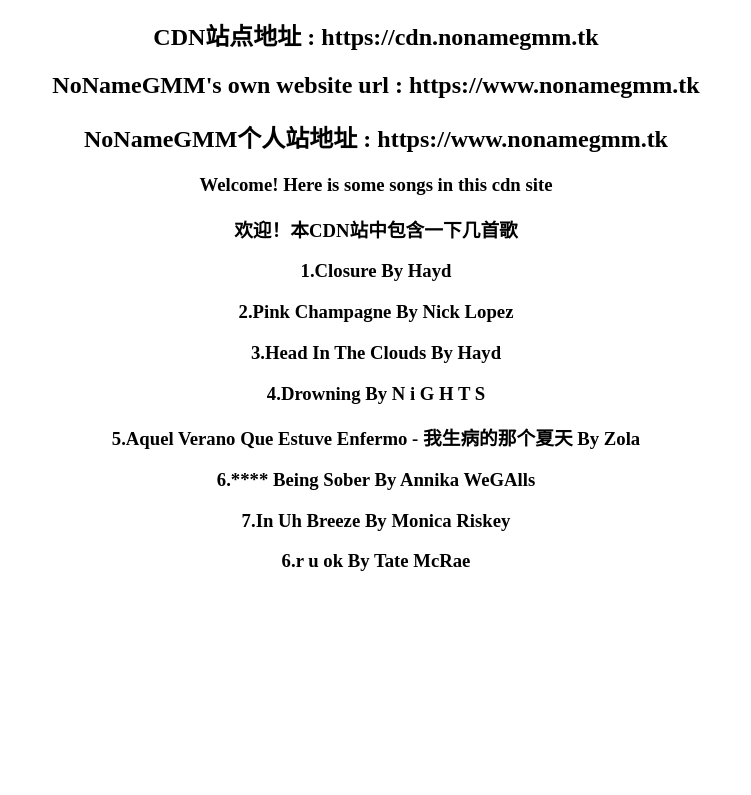
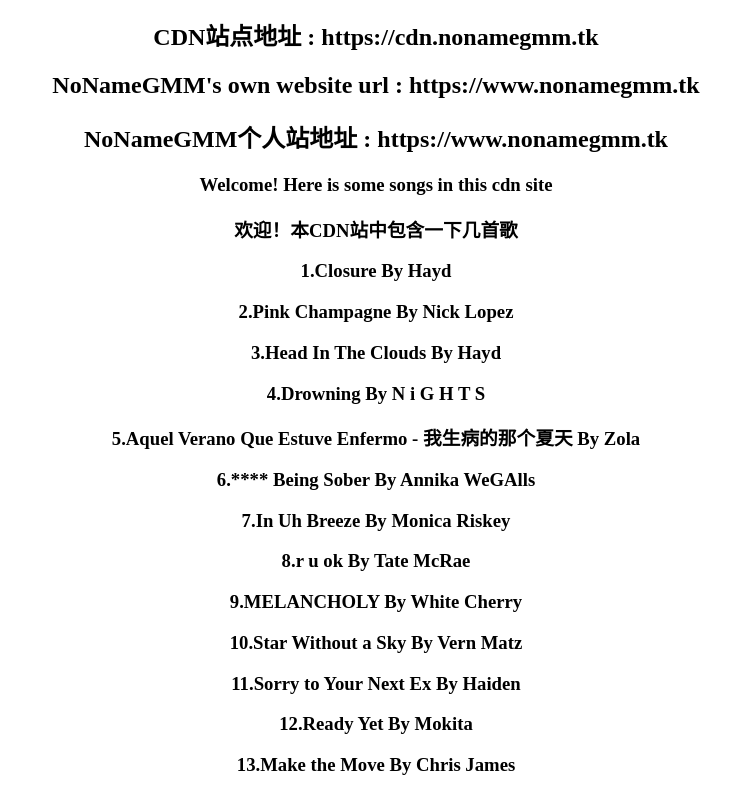
Before and after one commit to NoNameGMM/NoNameCDN, a plain HTML site: page index.html in a window 1280 px wide. Shown: the part 177-972 px from the top of the page, without its empty margins (264-1015 px from the left). Before the commit the page ends 800 px from the top, so only its background shows below. Drawn offline with Linux system fonts and the light colour scheme.

Commit message:
Update index.html

```diff
--- a/index.html
+++ b/index.html
@@ -27,6 +27,11 @@
     <h3 style="text-align:center" valign="top">5.Aquel Verano Que Estuve Enfermo - 我生病的那个夏天 By Zola</h3>
     <h3 style="text-align:center" valign="top">6.**** Being Sober By Annika WeGAlls</h3>
     <h3 style="text-align:center" valign="top">7.In Uh Breeze By Monica Riskey</h3>
-    <h3 style="text-align:center" valign="top">6.r u ok By Tate McRae</h3>
+    <h3 style="text-align:center" valign="top">8.r u ok By Tate McRae</h3>
+    <h3 style="text-align:center" valign="top">9.MELANCHOLY By White Cherry</h3>
+    <h3 style="text-align:center" valign="top">10.Star Without a Sky By Vern Matz</h3>
+    <h3 style="text-align:center" valign="top">11.Sorry to Your Next Ex By Haiden</h3>
+    <h3 style="text-align:center" valign="top">12.Ready Yet By Mokita</h3>
+    <h3 style="text-align:center" valign="top">13.Make the Move By Chris James</h3>
 </body>
 </html>
```
